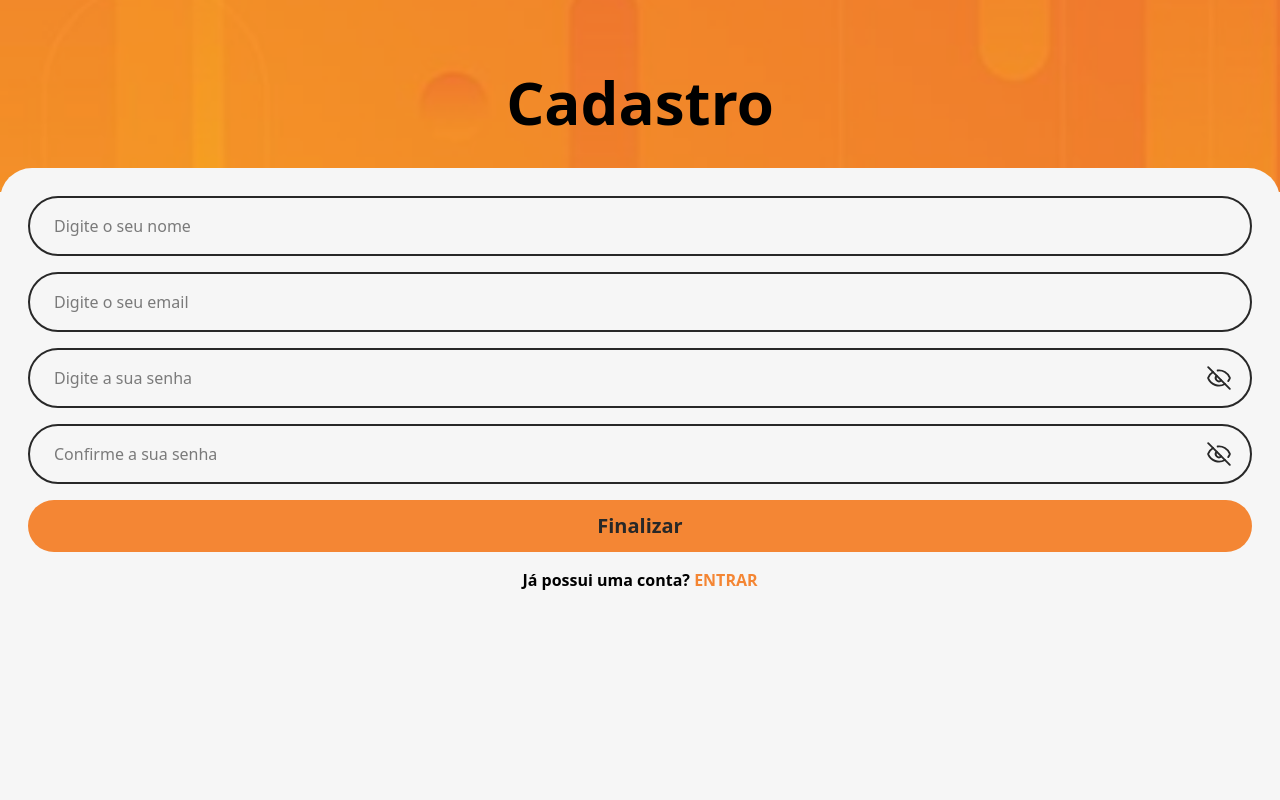
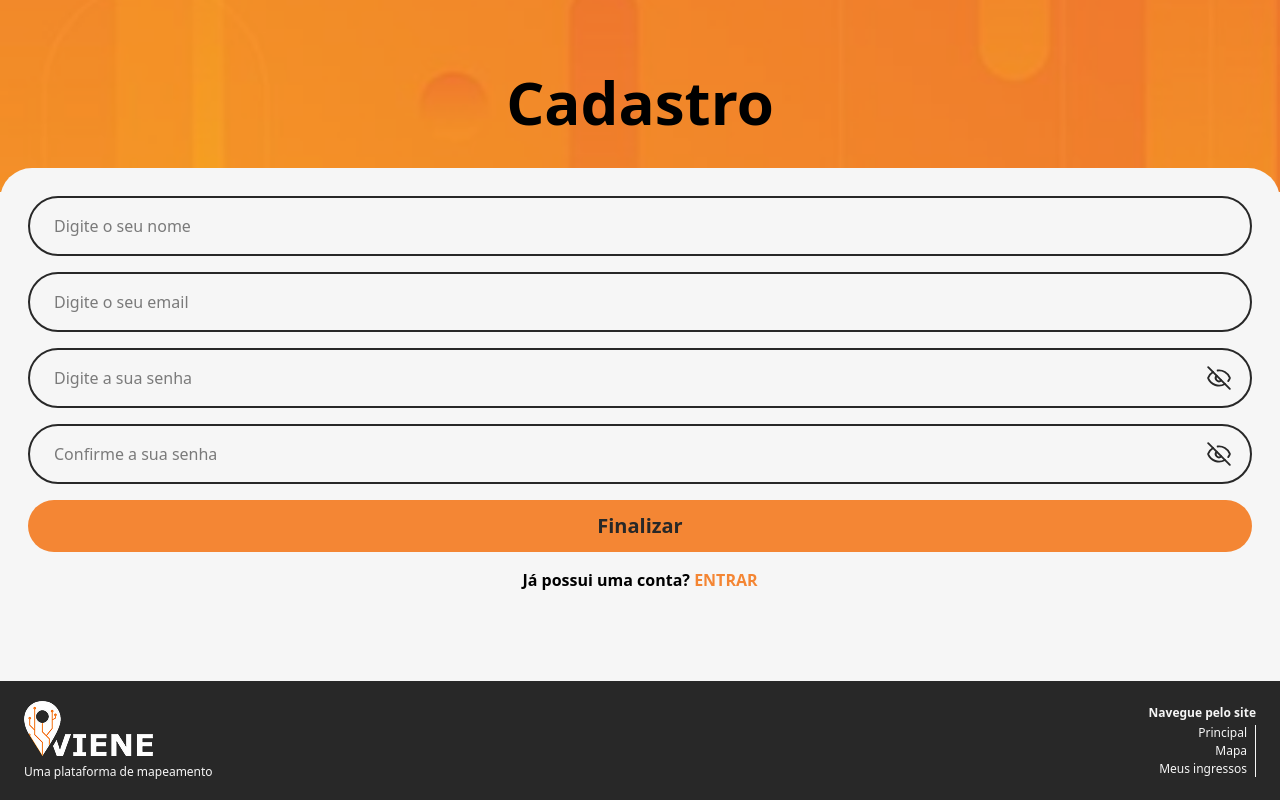
Before and after one commit to ilorenco/Viene, a React (Vite) app in the folder frontend/: page /register in a window 1280 px wide. Built offline with nearby package versions, Linux system fonts and the light colour scheme.

Commit message:
feat: adiciona footer compartilhado via RootLayout

```diff
--- /dev/null
+++ b/frontend/src/components/Footer.jsx
@@ -0,0 +1,34 @@
+import { Link } from 'react-router-dom'
+
+import logo from '../assets/branding/logo.png'
+
+const siteLinks = [
+    { to: '/', label: 'Principal' },
+    { to: '/mapa', label: 'Mapa' },
+    { to: '/ingressos', label: 'Meus ingressos' },
+]
+
+export function Footer() {
+    return (
+        <footer className="bg-secondary text-background flex items-center justify-between gap-6 px-6 py-5">
+            <div>
+                <img src={logo} />
+                <p className="mt-2 text-xs font-light">Uma plataforma de mapeamento</p>
+            </div>
+            <nav>
+                <h2 className="font-inter mb-1 text-right text-xs font-semibold">
+                    Navegue pelo site
+                </h2>
+                <ul className="flex flex-col gap-0.5 border-r pr-2 text-right text-xs font-light">
+                    {siteLinks.map(({ to, label }) => (
+                        <li key={to}>
+                            <Link to={to} className="hover:underline">
+                                {label}
+                            </Link>
+                        </li>
+                    ))}
+                </ul>
+            </nav>
+        </footer>
+    )
+}
--- a/frontend/src/layouts/AuthLayout.jsx
+++ b/frontend/src/layouts/AuthLayout.jsx
@@ -6,7 +6,7 @@ export function AuthLayout() {
     const title = useMatches().at(-1)?.handle?.title
 
     return (
-        <div className="flex min-h-screen flex-col">
+        <>
             <header className="bg-primary relative flex h-48 items-end justify-center overflow-hidden px-6 pb-10">
                 <img
                     src={background}
@@ -21,6 +21,6 @@ export function AuthLayout() {
             <main className="bg-background relative -mt-6 flex flex-1 flex-col gap-4 rounded-t-4xl p-7">
                 <Outlet />
             </main>
-        </div>
+        </>
     )
 }
--- /dev/null
+++ b/frontend/src/layouts/RootLayout.jsx
@@ -0,0 +1,14 @@
+import { Outlet } from 'react-router-dom'
+
+import { Footer } from '../components/Footer'
+
+export function RootLayout() {
+    return (
+        <div className="flex min-h-screen flex-col">
+            <div className="flex flex-1 flex-col">
+                <Outlet />
+            </div>
+            <Footer />
+        </div>
+    )
+}
--- a/frontend/src/routes/AppRoutes.jsx
+++ b/frontend/src/routes/AppRoutes.jsx
@@ -1,10 +1,14 @@
 import { createBrowserRouter, RouterProvider } from 'react-router-dom'
 
 import { AuthLayout } from '../layouts/AuthLayout'
+import { RootLayout } from '../layouts/RootLayout'
 import { Login } from '../pages/auth/Login'
 import { Register } from '../pages/auth/Register'
 
 const router = createBrowserRouter([
+    {
+        element: <RootLayout />,
+        children: [
             {
                 element: <AuthLayout />,
                 children: [
@@ -20,6 +24,8 @@ const router = createBrowserRouter([
                     },
                 ],
             },
+        ],
+    },
 ])
 
 export function AppRoutes() {
```
Also changed, not shown: frontend/src/assets/branding/logo.png (added). Lines whose indentation alone changed are shown as unchanged.
